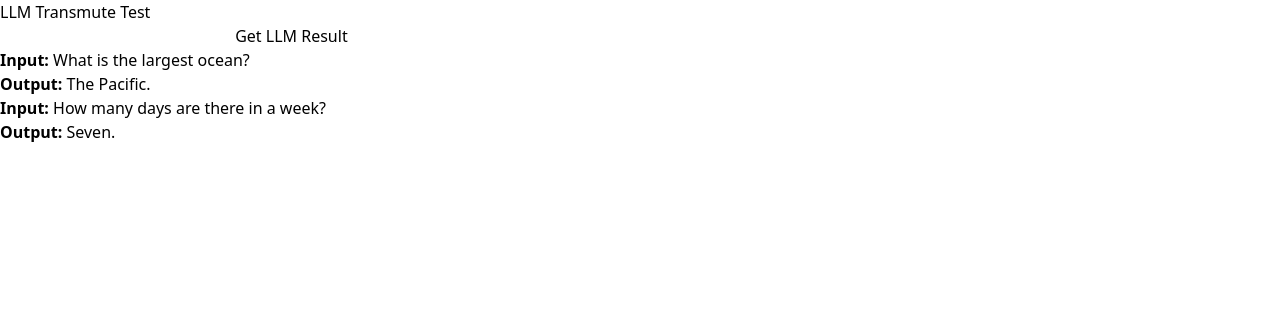
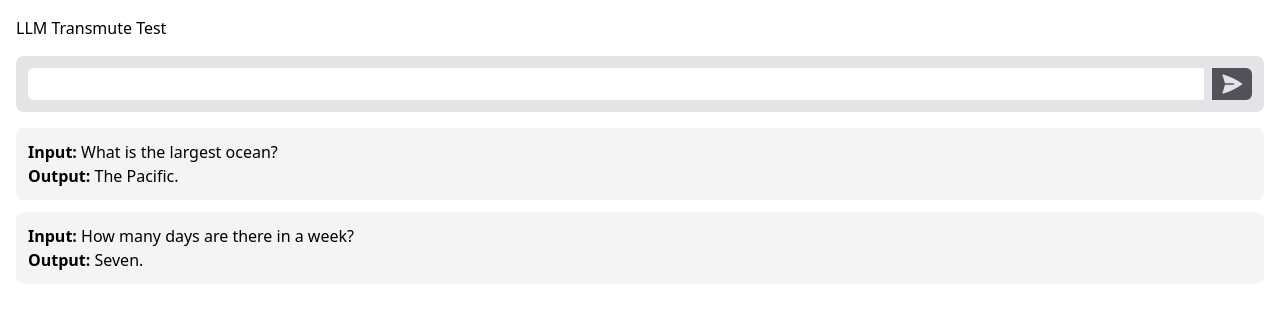
Before and after one commit to AaronJohnston/llm-transmute, a FastAPI app: page / in a window 1280 px wide. Shown: the top 309 px of the page. Run offline with FastAPI, Linux system fonts and the light colour scheme; some libraries are stand-ins or nearby versions.

Commit message:
Redo styling with Tailwind

```diff
--- a/templates/fragments/form.html
+++ b/templates/fragments/form.html
@@ -1,9 +1,21 @@
-<form>
-    <input type="text" id="llm-input" name="input"></input>
-    <button id="llm-submit" hx-post="/llm" hx-target="closest form" hx-swap="outerHTML" hx-indicator="#llm-indicator">
-        Get LLM Result
+<form class="m-4 p-3 bg-zinc-200 rounded-lg flex flex-row">
+    <input type="text" id="llm-input" name="input" class="grow mr-2 px-2 rounded-l-md"></input>
+    <button id="llm-submit" class="bg-zinc-600 px-2 py-1 rounded-r-md text-zinc-200" hx-post="/llm"
+        hx-target="closest form" hx-swap="outerHTML" hx-indicator="#llm-submit">
+        <span id="llm-submit-label">
+            <svg xmlns="http://www.w3.org/2000/svg" viewBox="0 0 24 24" fill="currentColor" class="w-6 h-6">
+                <path
+                    d="M3.478 2.405a.75.75 0 00-.926.94l2.432 7.905H13.5a.75.75 0 010 1.5H4.984l-2.432 7.905a.75.75 0 00.926.94 60.519 60.519 0 0018.445-8.986.75.75 0 000-1.218A60.517 60.517 0 003.478 2.405z" />
+            </svg>
+        </span>
+        <span id="llm-submit-indicator">
+            <svg xmlns="http://www.w3.org/2000/svg" viewBox="0 0 24 24" fill="currentColor"
+                class="w-6 h-6 animate-spin">
+                <path fill-rule="evenodd"
+                    d="M11.078 2.25c-.917 0-1.699.663-1.85 1.567L9.05 4.889c-.02.12-.115.26-.297.348a7.493 7.493 0 00-.986.57c-.166.115-.334.126-.45.083L6.3 5.508a1.875 1.875 0 00-2.282.819l-.922 1.597a1.875 1.875 0 00.432 2.385l.84.692c.095.078.17.229.154.43a7.598 7.598 0 000 1.139c.015.2-.059.352-.153.43l-.841.692a1.875 1.875 0 00-.432 2.385l.922 1.597a1.875 1.875 0 002.282.818l1.019-.382c.115-.043.283-.031.45.082.312.214.641.405.985.57.182.088.277.228.297.35l.178 1.071c.151.904.933 1.567 1.85 1.567h1.844c.916 0 1.699-.663 1.85-1.567l.178-1.072c.02-.12.114-.26.297-.349.344-.165.673-.356.985-.57.167-.114.335-.125.45-.082l1.02.382a1.875 1.875 0 002.28-.819l.923-1.597a1.875 1.875 0 00-.432-2.385l-.84-.692c-.095-.078-.17-.229-.154-.43a7.614 7.614 0 000-1.139c-.016-.2.059-.352.153-.43l.84-.692c.708-.582.891-1.59.433-2.385l-.922-1.597a1.875 1.875 0 00-2.282-.818l-1.02.382c-.114.043-.282.031-.449-.083a7.49 7.49 0 00-.985-.57c-.183-.087-.277-.227-.297-.348l-.179-1.072a1.875 1.875 0 00-1.85-1.567h-1.843zM12 15.75a3.75 3.75 0 100-7.5 3.75 3.75 0 000 7.5z"
+                    clip-rule="evenodd" />
+            </svg>
+
+        </span>
     </button>
-    <span id="llm-indicator" class="htmx-indicator">
-        ...
-    </span>
 </form>
--- a/templates/index.html
+++ b/templates/index.html
@@ -3,19 +3,36 @@
 
 <head>
   <title>LLM Transmute Test</title>
+  <style>
+    #llm-submit-label {
+      display: inline;
+    }
+
+    #llm-submit-indicator {
+      display: none;
+    }
+
+    .htmx-request>#llm-submit-label {
+      display: none;
+    }
+
+    .htmx-request>#llm-submit-indicator {
+      display: inline;
+    }
+  </style>
 </head>
 
 <body>
-  <h1>LLM Transmute Test</h1>
+  <h1 class="m-4">LLM Transmute Test</h1>
 
   {% block form %} {% include 'fragments/form.html' %} {% endblock %}
 
-  <div id="llm-results">
-    <ul>
+  <div id="llm-results" class="m-4 flex flex-col gap-3">
+    <ul class="p-3 bg-zinc-100 rounded-lg">
       <li><span style="font-weight: bold">Input:</span> What is the largest ocean?</li>
       <li><span style="font-weight: bold">Output:</span> The Pacific.</li>
     </ul>
-    <ul>
+    <ul class="p-3 bg-zinc-100 rounded-lg">
       <li><span style="font-weight: bold">Input:</span> How many days are there in a week?</li>
       <li><span style="font-weight: bold">Output:</span> Seven.</li>
     </ul>
--- a/templates/llm_response.html
+++ b/templates/llm_response.html
@@ -1,5 +1,5 @@
 <div hx-swap-oob="afterbegin:#llm-results">
-    <ul>
+    <ul class="p-3 bg-zinc-100 rounded-lg">
         <li><span style="font-weight: bold">Input:</span> {{input}}</li>
         <li><span style="font-weight: bold">Output:</span> {{output}}</li>
     </ul>
```
